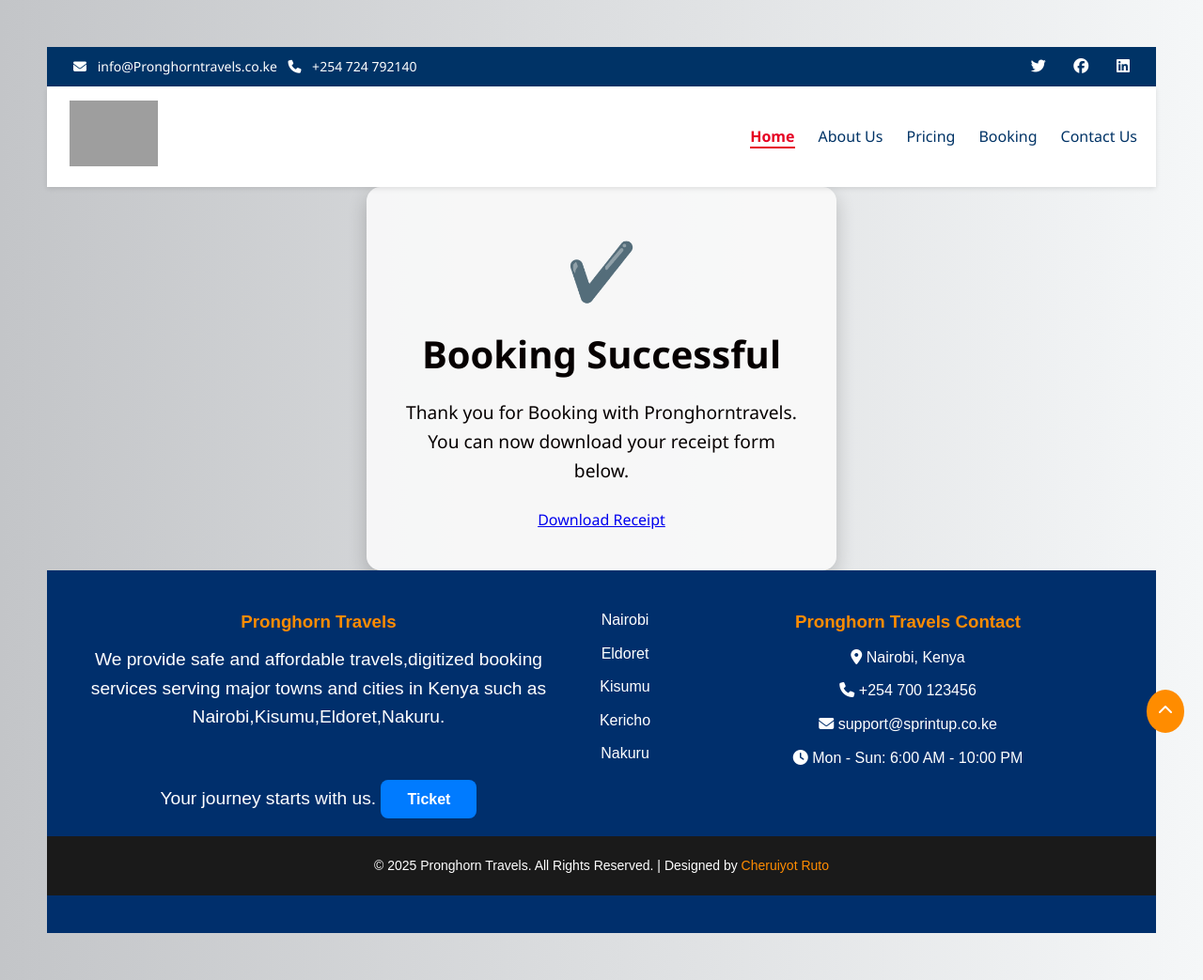
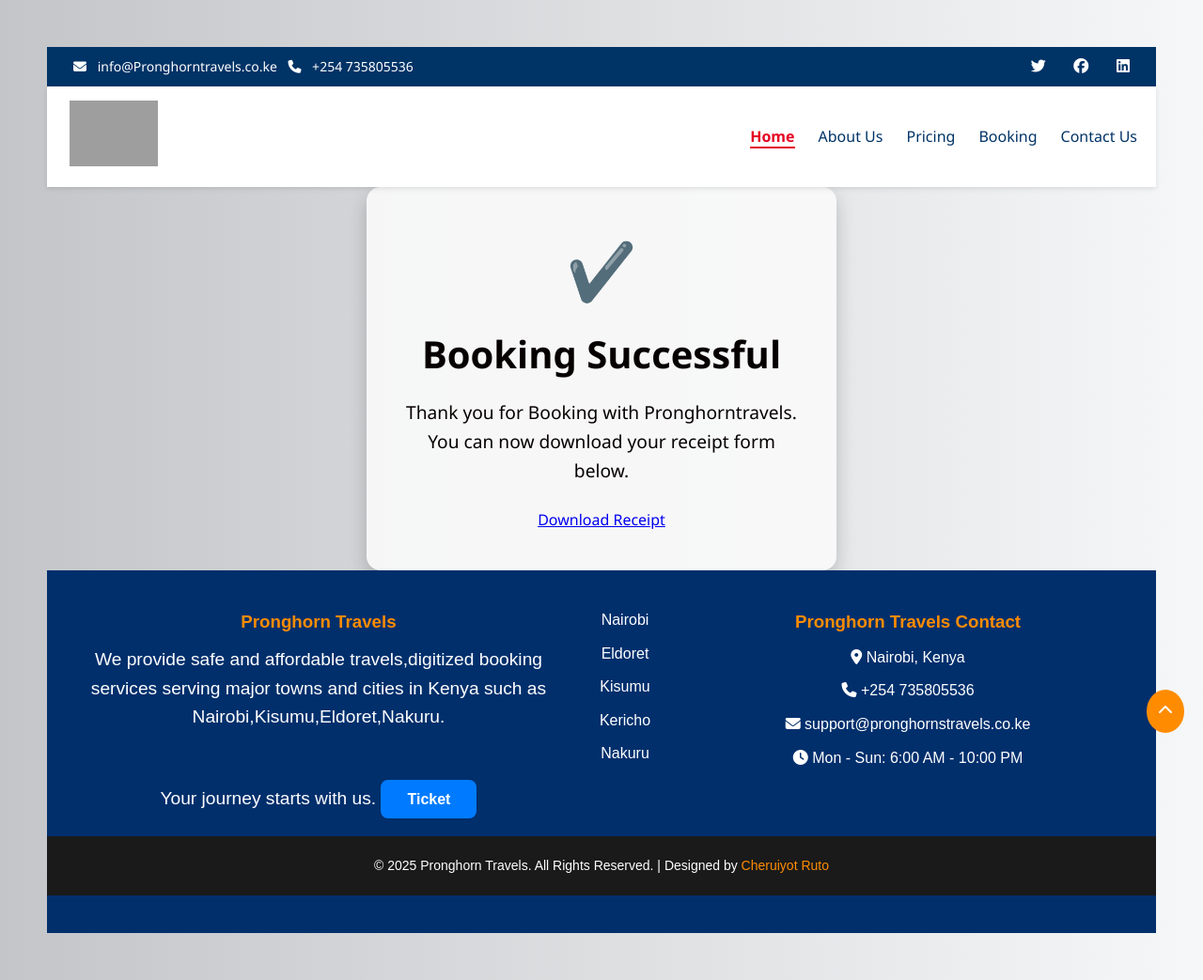
Before and after one commit to Ruto7708/pronghorns-travels, a Django app: page /success/ in a window 1280 px wide. Shown: the whole page at 94% size. Run offline with Django 5.2, Linux system fonts and the light colour scheme; grey boxes are pictures that could not be loaded.

Commit message:
Update success.html

```diff
--- a/booking/templates/success.html
+++ b/booking/templates/success.html
@@ -67,7 +67,7 @@
   <div class="top-contact-bar">
     <div class="left-contact">
       <i class="fas fa-envelope"></i> info@Pronghorntravels.co.ke
-      <i class="fas fa-phone"></i> +254 724 792140
+      <i class="fas fa-phone"></i> +254 735805536
     </div>
     <div class="right-icons">
       <a href="#"><i class="fab fa-twitter"></i></a>
@@ -81,7 +81,7 @@
 
   <div class="logo">
       <a href="{% url 'home' %}"></a>
-    <img src="{% static 'images/logo4.png' %}" alt="Sprintup Logo" />
+    <img src="{% static 'images/logo4.png' %}" alt="Pronghornstravels Logo" />
   </div>
   <nav class="main-nav" id="navMenu">
     <ul>
@@ -139,8 +139,8 @@
       <h3 style="color: #ff8c00;">Pronghorn Travels Contact</h3>
       <ul style="list-style: none; padding: 0;">
         <li><i class="fas fa-map-marker-alt"></i> Nairobi, Kenya</li>
-        <li><i class="fas fa-phone"></i> <a href="tel:+254700123456" style="color: white; text-decoration: none;">+254 700 123456</a></li>
-        <li><i class="fas fa-envelope"></i> <a href="mailto:support@sprintup.co.ke" style="color: white; text-decoration: none;">support@sprintup.co.ke</a></li>
+        <li><i class="fas fa-phone"></i> <a href="tel:+254735805536" style="color: white; text-decoration: none;">+254 735805536</a></li>
+        <li><i class="fas fa-envelope"></i> <a href="mailto:support@pronghornstravels.co.ke" style="color: white; text-decoration: none;">support@pronghornstravels.co.ke</a></li>
         <li><i class="fas fa-clock"></i> Mon - Sun: 6:00 AM - 10:00 PM</li>
       </ul>
     </div>
```
